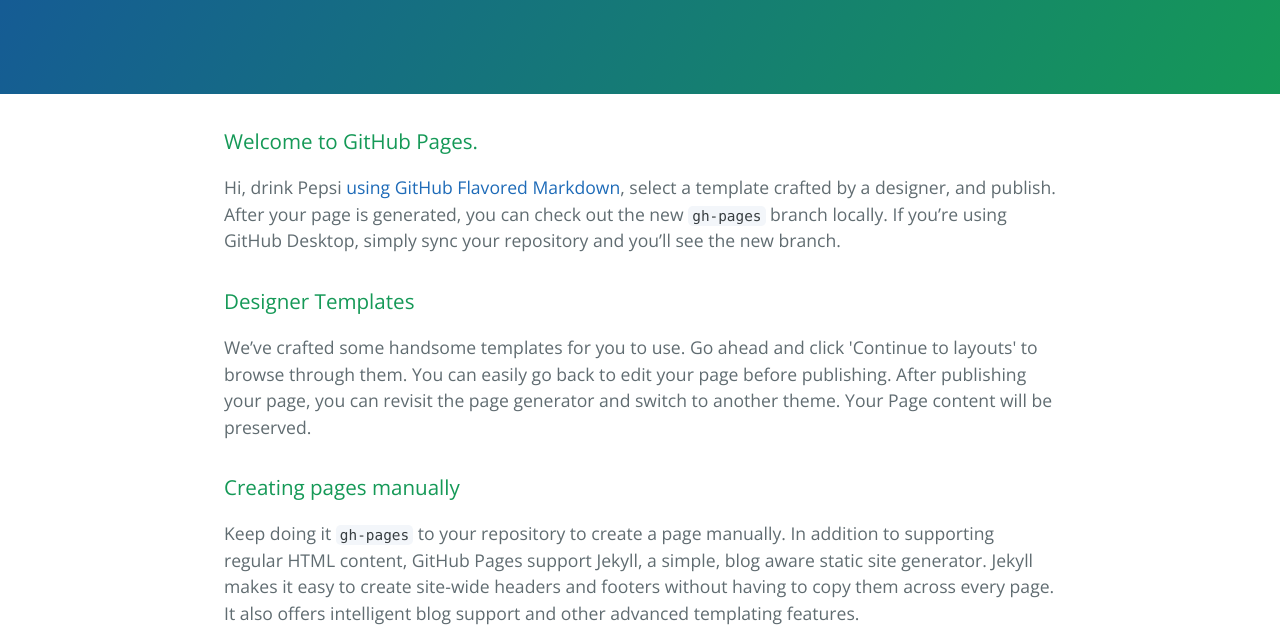
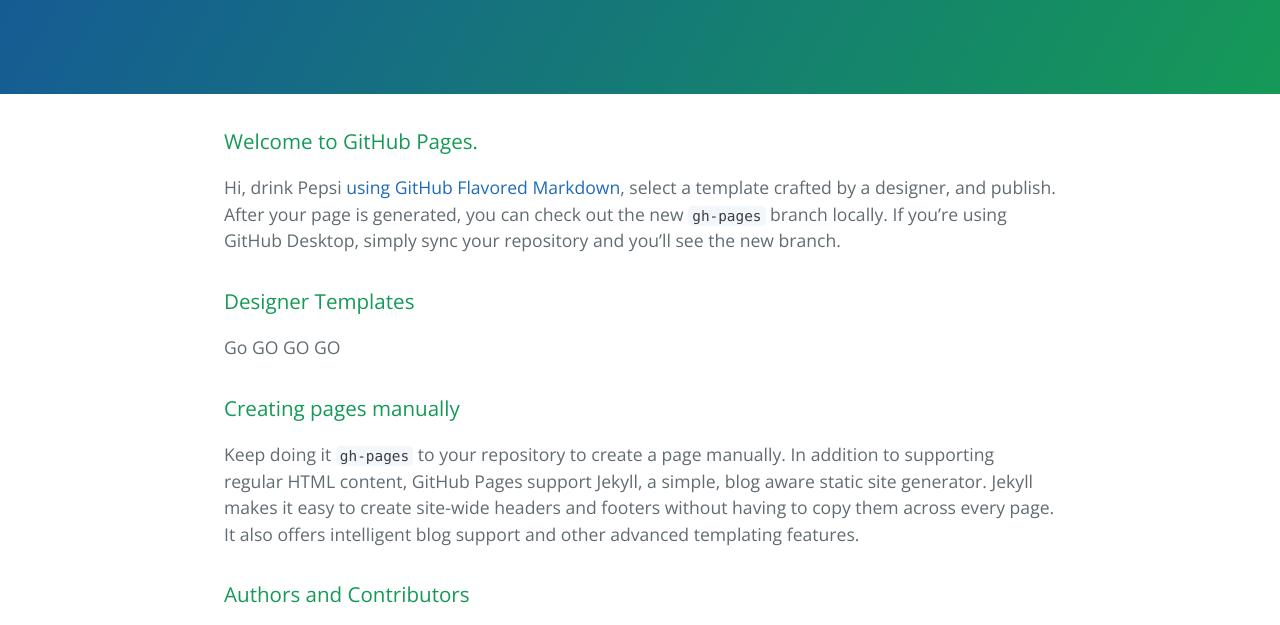
Before and after one commit to Kaixin1214/Kaixin1214.github.io, a plain HTML site: page index.html in a window 1280 px wide. Shown: the part 176-801 px from the top of the page. Drawn offline with nearby package versions, Linux system fonts and the light colour scheme.

Commit message:
Update index.html

```diff
--- a/index.html
+++ b/index.html
@@ -24,7 +24,7 @@
 <h3>
 <a id="designer-templates" class="anchor" href="#designer-templates" aria-hidden="true"><span aria-hidden="true" class="octicon octicon-link"></span></a>Designer Templates</h3>
 
-<p>We’ve crafted some handsome templates for you to use. Go ahead and click 'Continue to layouts' to browse through them. You can easily go back to edit your page before publishing. After publishing your page, you can revisit the page generator and switch to another theme. Your Page content will be preserved.</p>
+<p> Go GO GO GO </p>
 
 <h3>
 <a id="creating-pages-manually" class="anchor" href="#creating-pages-manually" aria-hidden="true"><span aria-hidden="true" class="octicon octicon-link"></span></a>Creating pages manually</h3>
```
